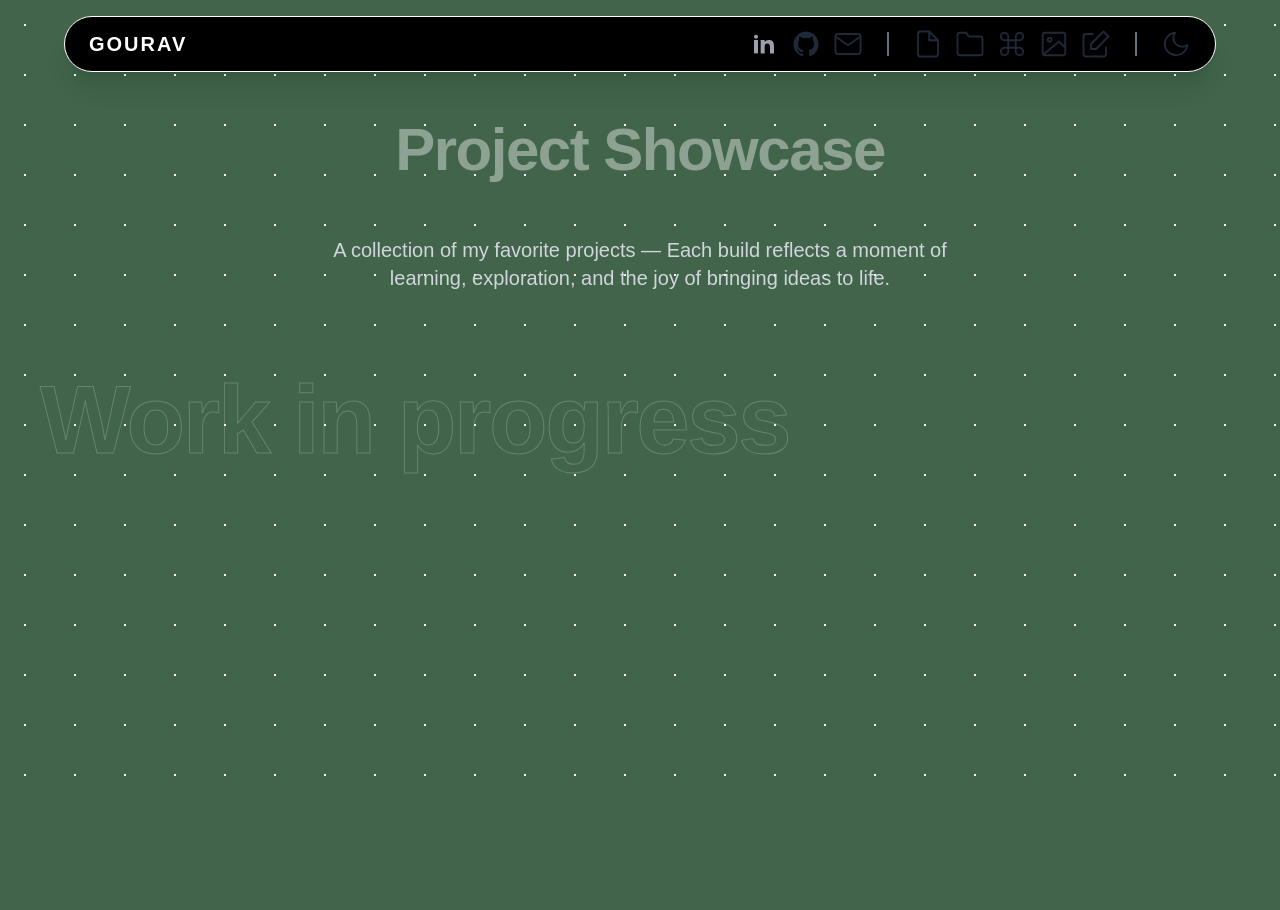
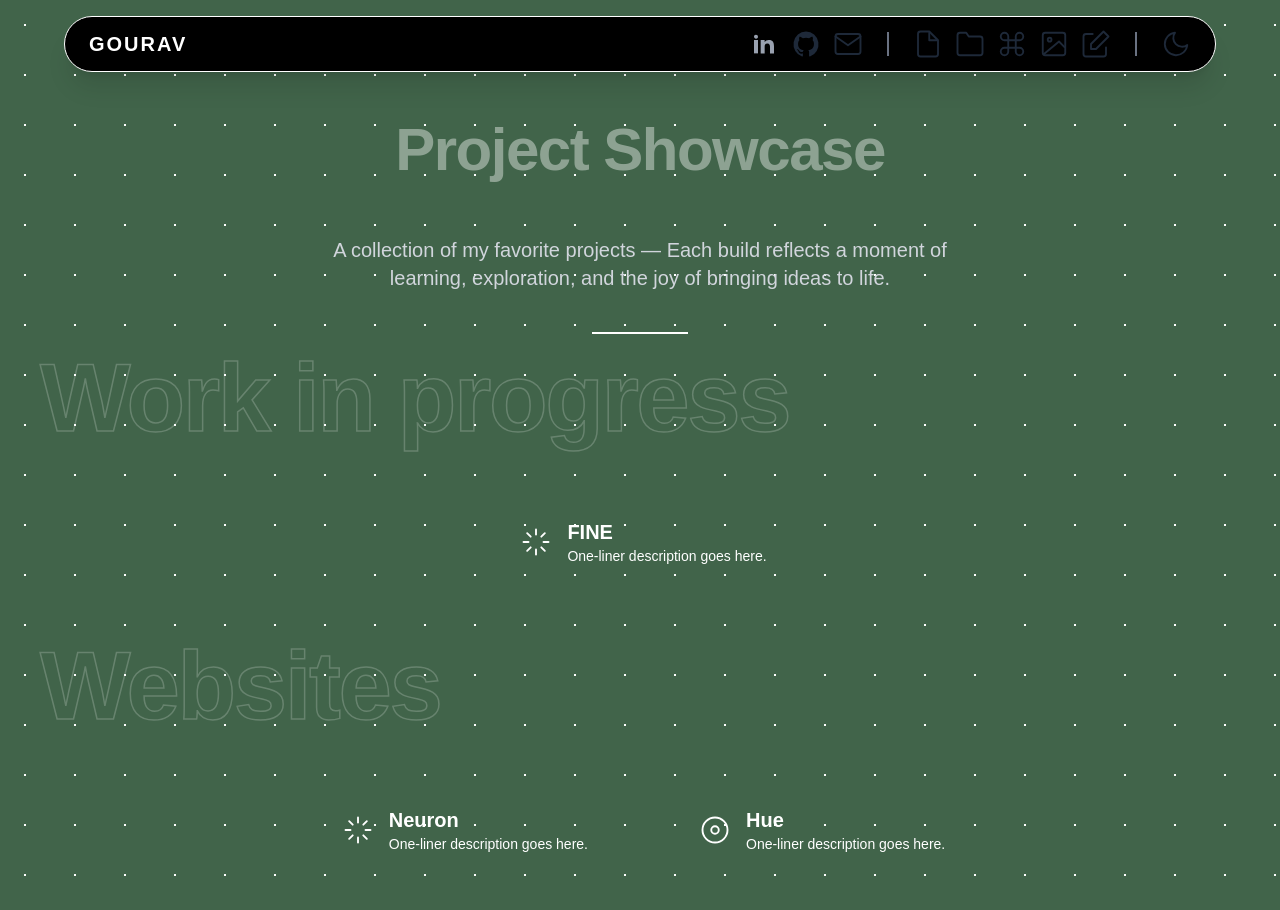
Before and after one commit to venomusblood568/venomusblood568.github.io, a Next.js app: page /project in a window 1280 px wide. Before the commit the page ends 800 px from the top, so only its background shows below. Built offline with nearby package versions, Linux system fonts and the light colour scheme.

Commit message:
update project

```diff
--- a/app/globals.css
+++ b/app/globals.css
@@ -29,6 +29,6 @@ body {
 }
 .text-outline {
   color: transparent;
-  -webkit-text-stroke: 1px white; /* for WebKit browsers */
-  text-stroke: 1px white;         /* optional fallback */
+  -webkit-text-stroke: 1.5px white; /* for WebKit browsers */
+  text-stroke: 1.5px white;         /* optional fallback */
 }
--- a/app/project/page.tsx
+++ b/app/project/page.tsx
@@ -1,4 +1,6 @@
 import Header from "../components/header";
+import HueIcon from "./project_icon/hueicon";
+import NeuronIcon from "./project_icon/neuronicon";
 
 export default function Project() {
   return (
@@ -13,9 +15,52 @@ export default function Project() {
           learning, exploration, and the joy of bringing ideas to life.
         </p>
       </div>
-      <h1 className="text-8xl font-bold tracking-tight py-10 px-10 opacity-20 text-outline">
+      <hr className="w-24 border-t-2 border-white mx-auto" />
+      <h1 className="text-8xl font-bold tracking-tight py-4 px-10 opacity-20 text-outline">
         Work in progress
       </h1>
+      <div className="flex flex-wrap justify-center gap-2 px-12 py-6">
+        <div className="max-w-sm p-6 m-2 px-10 rounded-2xl flex items-center gap-2 text-gray-500 hover:cursor-pointer hover:opacity-50 hover:bg-gray-600 hover:text-white transition duration-200">
+          <div className="text-3xl m-2">
+            <NeuronIcon />
+          </div>
+          <div>
+            <h2 className="text-xl font-semibold text-white">FINE</h2>
+            <p className="text-sm text-white">
+              One-liner description goes here.
+            </p>
+          </div>
+        </div>
+      </div>
+      <h1 className="text-8xl font-bold tracking-tight py-4 px-10 opacity-20 text-outline">
+        Websites
+      </h1>
+      <div className="flex flex-wrap justify-center gap-2 px-12 py-6">
+        {/* card 1*/}
+        <div className="max-w-sm p-6 m-2 px-10 rounded-2xl flex items-center gap-2 text-gray-500 hover:cursor-pointer hover:opacity-50 hover:bg-gray-600 hover:text-white transition duration-200">
+          <div className="text-3xl m-2">
+            <NeuronIcon />
+          </div>
+          <div>
+            <h2 className="text-xl font-semibold text-white">Neuron</h2>
+            <p className="text-sm text-white">
+              One-liner description goes here.
+            </p>
+          </div>
+        </div>
+        {/* card 2 */}
+        <div className="max-w-sm p-6 m-2 px-10 rounded-2xl flex items-center gap-2 text-gray-500 hover:cursor-pointer hover:opacity-50 hover:bg-gray-600 hover:text-white transition duration-200">
+          <div className="text-3xl m-2">
+            <HueIcon />
+          </div>
+          <div>
+            <h2 className="text-xl font-semibold text-white">Hue</h2>
+            <p className="text-sm text-white">
+              One-liner description goes here.
+            </p>
+          </div>
+        </div>
+      </div>
     </div>
   );
 }
--- /dev/null
+++ b/app/project/project_icon/hueicon.tsx
@@ -0,0 +1,18 @@
+export default function HueIcon() {
+  return (
+    <svg
+      xmlns="http://www.w3.org/2000/svg"
+      width="30"
+      height="30"
+      viewBox="0 0 24 24"
+      fill="none"
+      stroke="#ffffff"
+      strokeWidth="1.5"
+      strokeLinecap="round"
+      strokeLinejoin="round"
+    >
+      <circle cx="12" cy="12" r="10"></circle>
+      <circle cx="12" cy="12" r="3"></circle>
+    </svg>
+  );
+}
--- /dev/null
+++ b/app/project/project_icon/neuronicon.tsx
@@ -0,0 +1,24 @@
+export default function NeuronIcon(){
+    return (
+      <svg
+        xmlns="http://www.w3.org/2000/svg"
+        width="30"
+        height="30"
+        viewBox="0 0 24 24"
+        fill="none"
+        stroke="#ffffff"
+        strokeWidth="1.5"
+        strokeLinecap="round"
+        strokeLinejoin="round"
+      >
+        <line x1="12" y1="2" x2="12" y2="6"></line>
+        <line x1="12" y1="18" x2="12" y2="22"></line>
+        <line x1="4.93" y1="4.93" x2="7.76" y2="7.76"></line>
+        <line x1="16.24" y1="16.24" x2="19.07" y2="19.07"></line>
+        <line x1="2" y1="12" x2="6" y2="12"></line>
+        <line x1="18" y1="12" x2="22" y2="12"></line>
+        <line x1="4.93" y1="19.07" x2="7.76" y2="16.24"></line>
+        <line x1="16.24" y1="7.76" x2="19.07" y2="4.93"></line>
+      </svg>
+    );
+}
```
